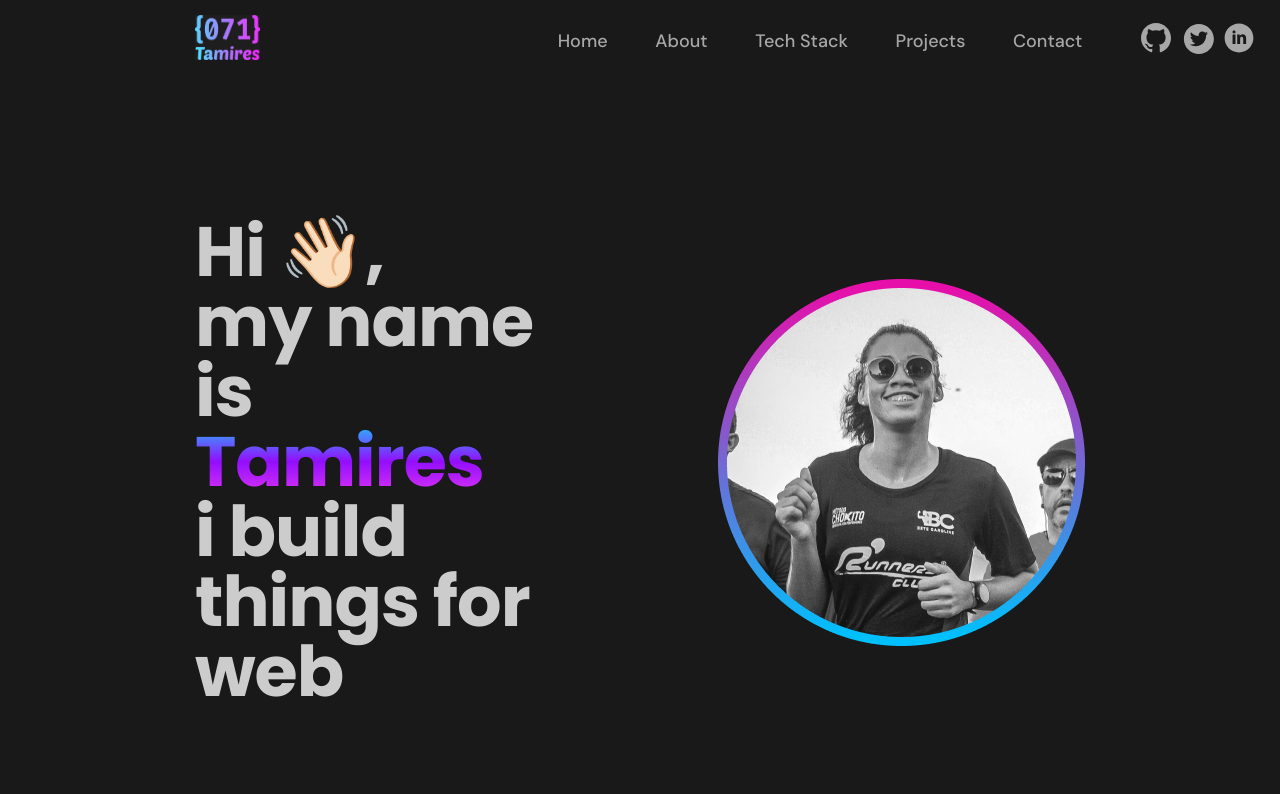
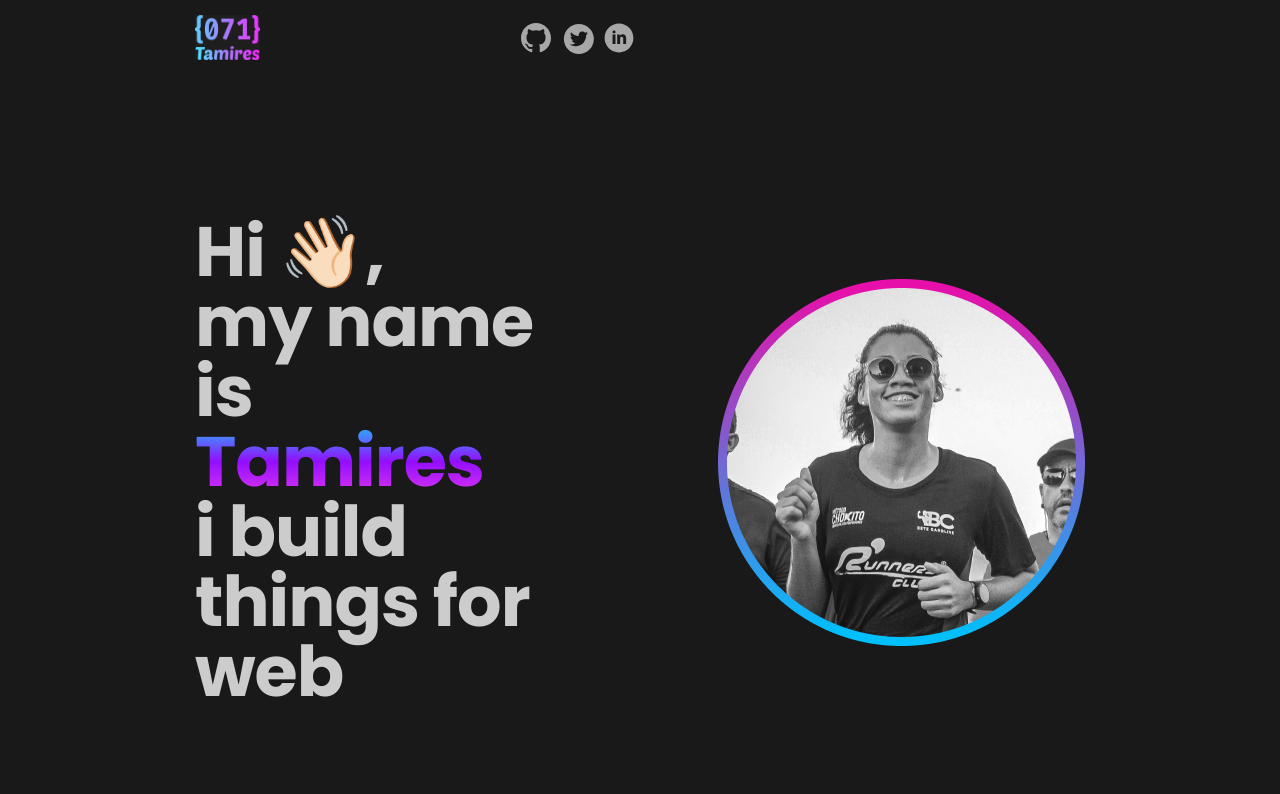
Before and after one commit to tamires-manhaes/tamires-manhaes.github.io, a React (Create React App) app: page / in a window 1280 px wide. Shown: the top 794 px of the page. Built offline with nearby package versions, Linux system fonts and the light colour scheme.

Commit message:
chore: removing header menu

```diff
--- a/src/components/Header/index.tsx
+++ b/src/components/Header/index.tsx
@@ -11,7 +11,7 @@ const Header = () => {
         </S.Logo>
 
         <S.MenuBox>
-          <S.MenuList>
+          {/* <S.MenuList>
             {content.menu.map((item) => {
               return (
                 <S.MenuItem key={item.index}>
@@ -22,7 +22,7 @@ const Header = () => {
                 </S.MenuItem>
               );
             })}
-          </S.MenuList>
+          </S.MenuList> */}
           <S.SocialMediaBox>
             {content.socialMedia.map((item) => {
               return (
```
